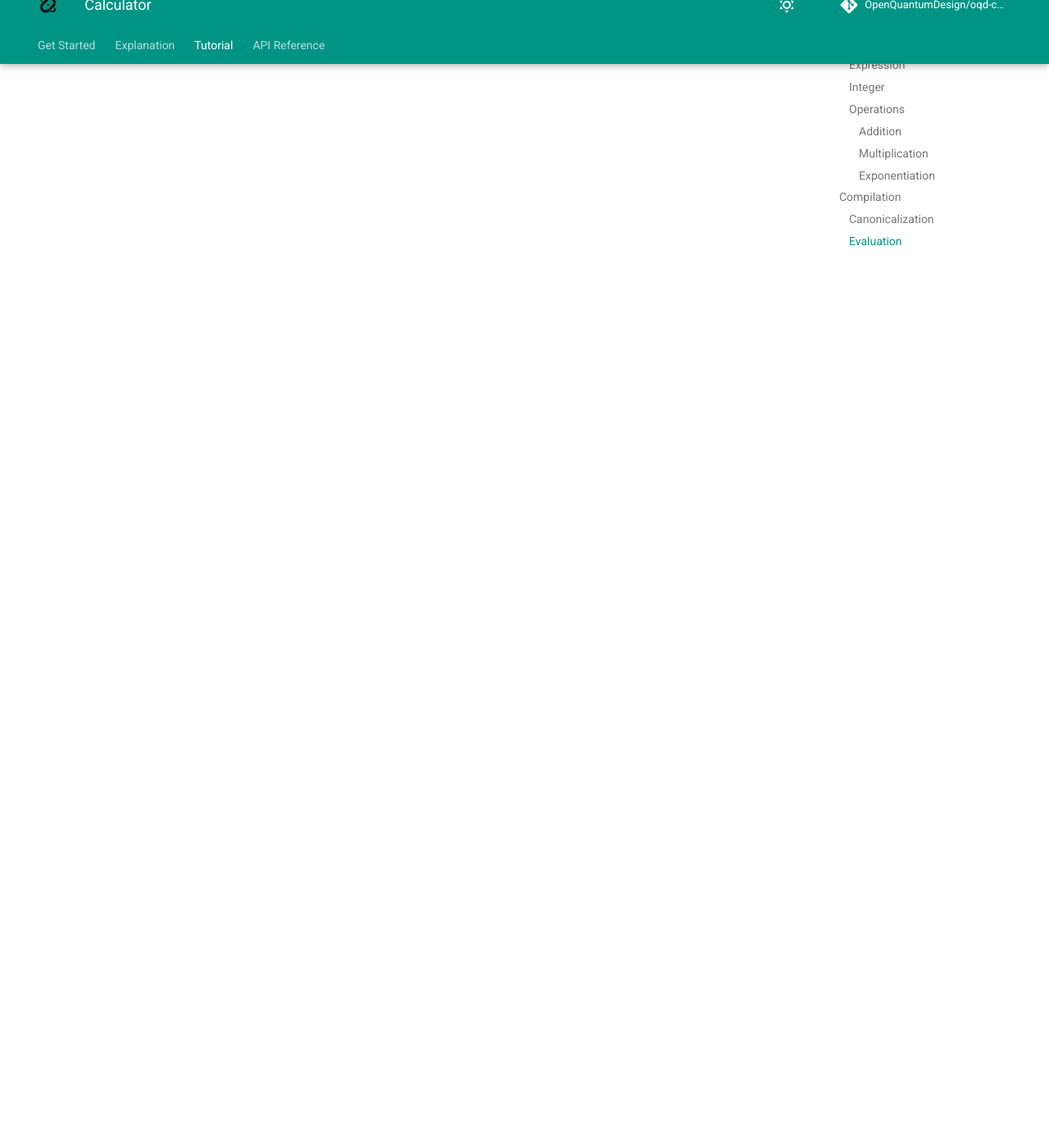
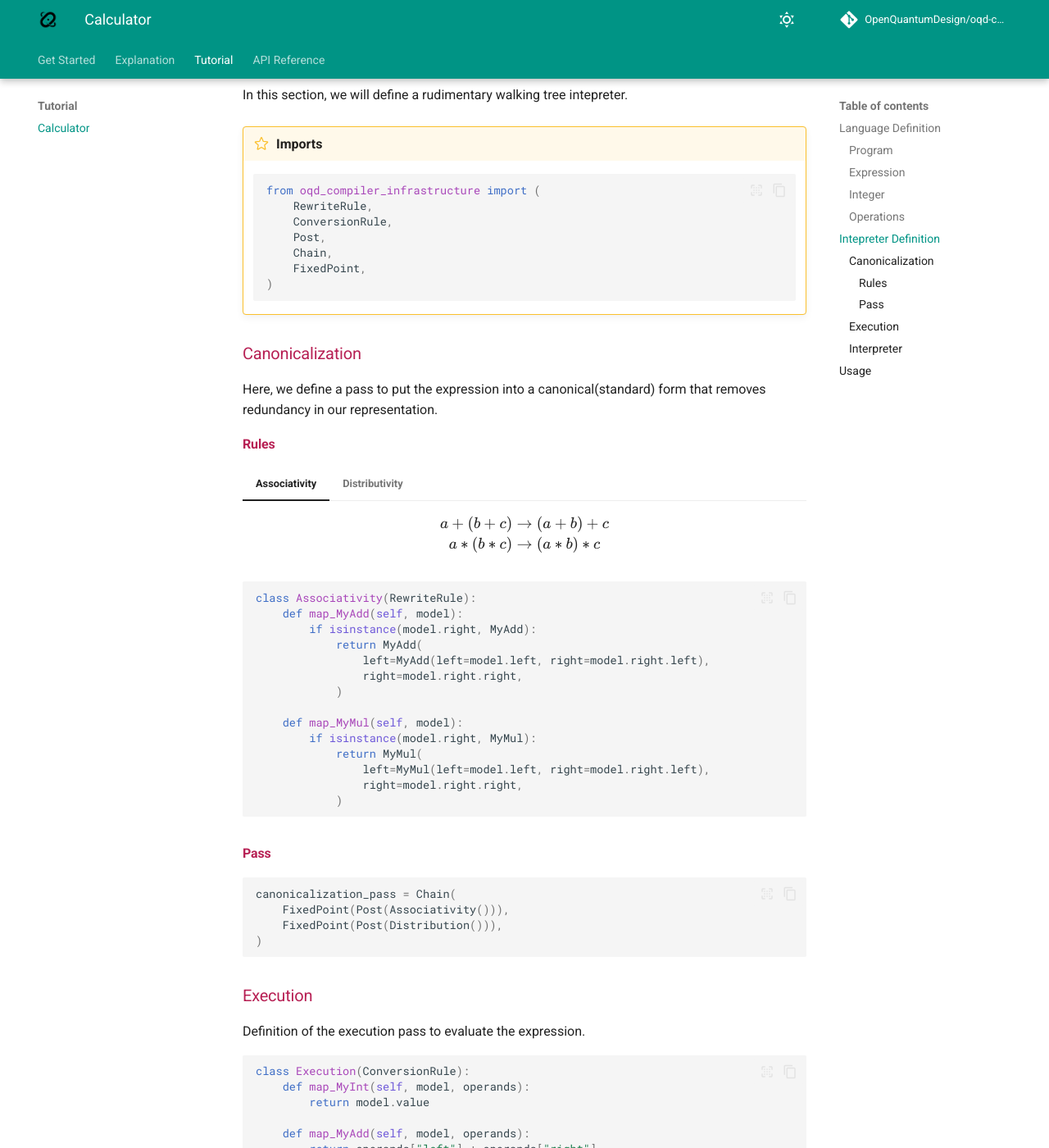
Before and after one commit to OpenQuantumDesign/oqd-compiler-infrastructure, an MkDocs documentation site: the page built from docs/tutorial/calculator.md, in a window 1280 px wide and 1400 px high, scrolled down 1581 px. Shown: the whole window at 82% size. Built offline with MkDocs 1.6.1 and Material for MkDocs 9.7.7, drawn with Linux system fonts in a browser that asks for light colours; comment, search, counter and statistics services are not loaded; some of the changed text lies outside the part shown.

Commit message:
Updated calculator tutorial in documentation

````diff
--- a/docs/tutorial/calculator.md
+++ b/docs/tutorial/calculator.md
@@ -1,6 +1,8 @@
-In this tutorial we will implement a programming language for a calculator.
+In this tutorial we will implement a programming language for a rudimentary calculator.
 
 ## Language Definition
+
+In this section, we will define the algebraic data types (ADT) for the abstract syntax tree (AST) of the rudimentary calculator.
 
 <!-- prettier-ignore -->
 /// admonition | Imports
@@ -16,6 +18,10 @@
 
 ### Program
 
+This is the ADT that represents a program, the highest level construct of the programming language.
+
+In this rudimentary calculator, the program only consist of a single expression.
+
 ```py
 class MyProgram(TypeReflectBaseModel):
     expr: MyExpr
@@ -23,12 +29,24 @@
 
 ### Expression
 
+This is the super class for mathematical expressions and consist of the operator overloading for smooth definition of an expression.
+
 ```py
 class MyExpr(TypeReflectBaseModel):
-    pass
+
+    def __add__(self, other):
+        return MyAdd(left=self, right=other)
+
+    def __mul__(self, other):
+        return MyMul(left=self, right=other)
+
+    def __pow__(self, other):
+        return MyPow(left=self, right=other)
 ```
 
 ### Integer
+
+This is the primitive type representing an integer for the rudimentary calculator.
 
 ```py
 class MyInt(MyExpr):
@@ -37,7 +55,9 @@
 
 ### Operations
 
-#### Addition
+This is the list of supported operations for the rudimentary calculator.
+
+/// tab | Addition
 
 ```py
 class MyAdd(MyExpr):
@@ -61,8 +85,154 @@
     right: MyExpr
 ```
 
-## Compilation
+///
+
+## Intepreter Definition
+
+In this section, we will define a rudimentary walking tree intepreter.
+
+<!-- prettier-ignore -->
+/// admonition | Imports
+    type: important
+
+```py
+from oqd_compiler_infrastructure import (
+    RewriteRule,
+    ConversionRule,
+    Post,
+    Chain,
+    FixedPoint,
+)
+```
+
+///
 
 ### Canonicalization
 
-### Evaluation
+Here, we define a pass to put the expression into a canonical(standard) form that removes redundancy in our representation.
+
+#### Rules
+
+/// tab | Associativity
+
+$$
+\begin{align}
+a + (b + c) &\rightarrow (a + b) + c \\
+a * (b * c) &\rightarrow (a * b) * c
+\end{align}
+$$
+
+```py
+
+class Associativity(RewriteRule):
+    def map_MyAdd(self, model):
+        if isinstance(model.right, MyAdd):
+            return MyAdd(
+                left=MyAdd(left=model.left, right=model.right.left),
+                right=model.right.right,
+            )
+
+    def map_MyMul(self, model):
+        if isinstance(model.right, MyMul):
+            return MyMul(
+                left=MyMul(left=model.left, right=model.right.left),
+                right=model.right.right,
+            )
+```
+
+///
+
+/// tab | Distributivity
+
+$$
+a * (b + c) \rightarrow a * b + a * c
+$$
+
+```py
+class Distributivity(RewriteRule):
+    def map_MyMul(self, model):
+        if isinstance(model.left, MyAdd)):
+            return MyAdd(
+                left=MyMul(left=model.left.left, right=model.right),
+                right=MyMul(left=model.left.right, right=model.right),
+            )
+        if isinstance(model.right, MyAdd):
+            return MyAdd(
+                left=MyMul(left=model.left, right=model.right.left),
+                right=MyMul(left=model.left, right=model.right.right),
+            )
+
+```
+
+///
+
+#### Pass
+
+```py
+canonicalization_pass = Chain(
+    FixedPoint(Post(Associativity())),
+    FixedPoint(Post(Distribution())),
+)
+```
+
+### Execution
+
+Definition of the execution pass to evaluate the expression.
+
+```py
+class Execution(ConversionRule):
+    def map_MyInt(self, model, operands):
+        return model.value
+
+    def map_MyAdd(self, model, operands):
+        return operands["left"] + operands["right"]
+
+    def map_MyMul(self, model, operands):
+        return operands["left"] * operands["right"]
+
+    def map_MyPow(self, model, operands):
+        if operands["right"] < 0:
+            raise ValueError("Negative exponents are not supported")
+
+        return operands["left"] ** operands["right"]
+
+    def map_MyProgram(self, model, operands):
+        return operands["expr"]
+
+execution_pass = Post(Execution())
+```
+
+### Interpreter
+
+The canonicalization and execution passes together to form the interpreter.
+
+```py
+
+interpreter = Chain(
+    canonicalization_pass,
+    execution_pass
+)
+```
+
+## Usage
+
+An example for program definition and interpreter execution:
+
+<!-- prettier-ignore -->
+/// admonition | Example
+    type: example
+
+```py
+program = MyProgram(
+    expr=MyInt(value=1) + MyInt(value=2) * MyInt(value=3) ** MyInt(value=4)
+)
+
+result = interpreter(program)
+
+```
+
+```sh title="Terminal"
+>>> 163
+```
+
+///
````
Also changed, not shown: other parts of docs/tutorial/calculator.md (+6 -2 lines), docs/tutorial/calculator.ipynb.
